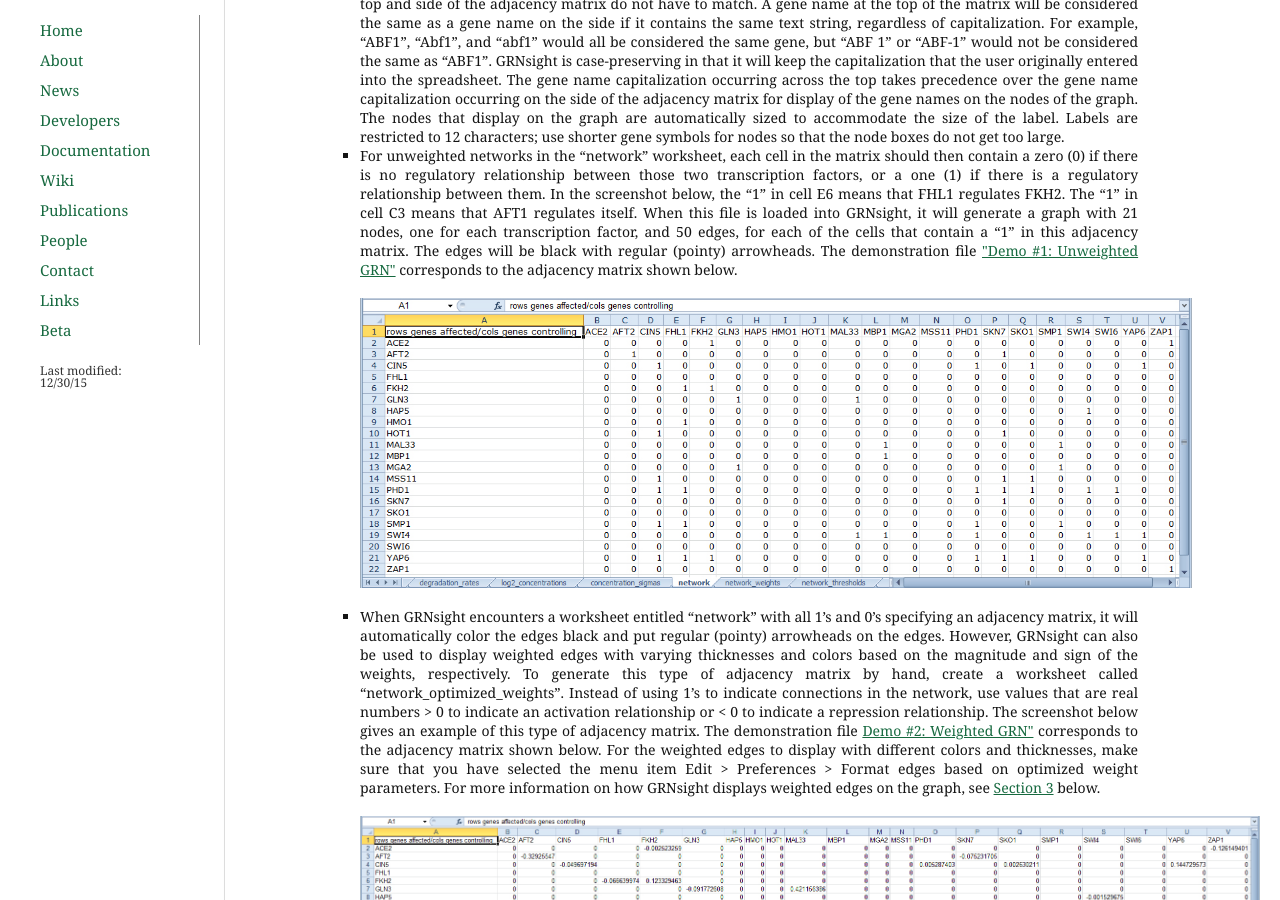
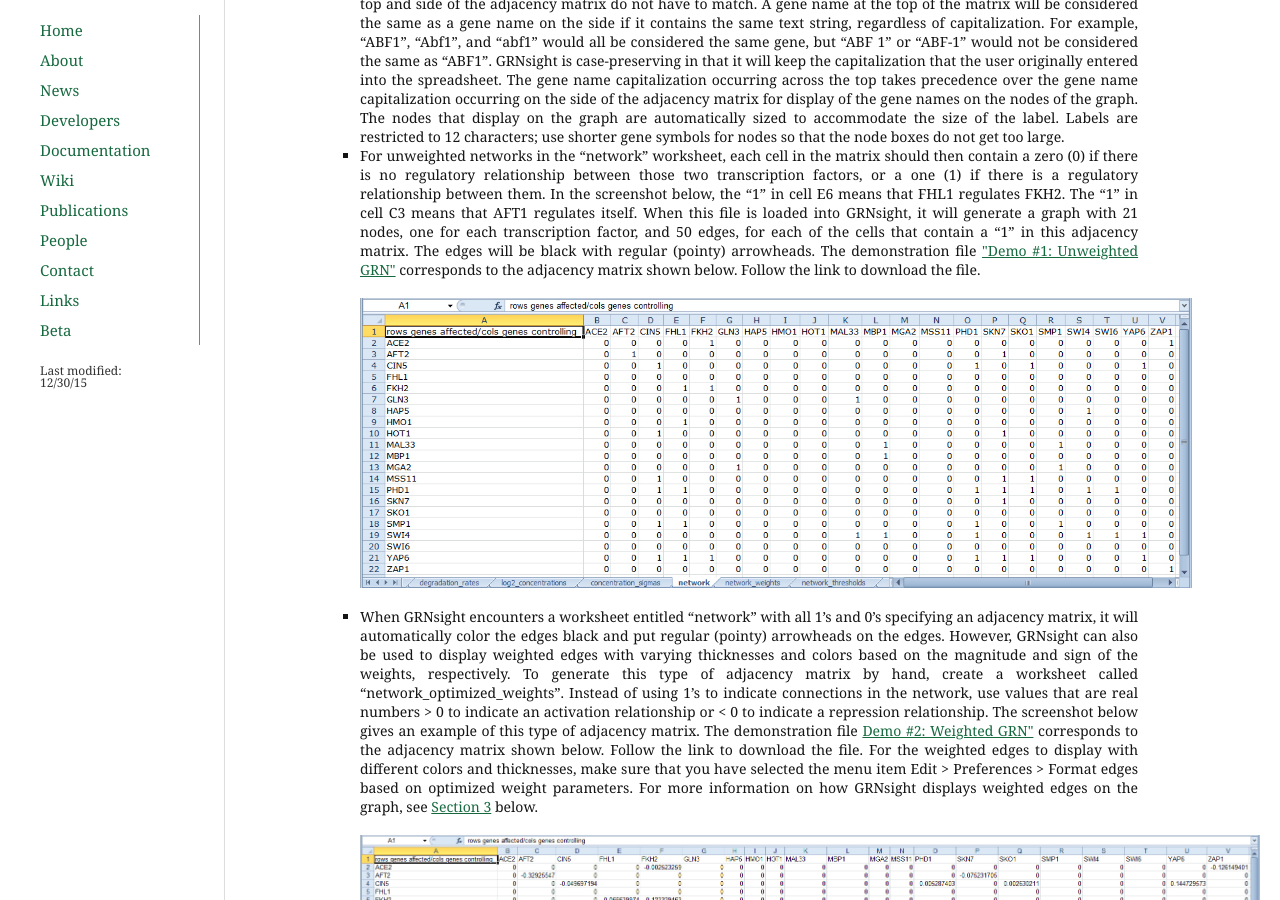
Before and after one commit to dondi/GRNsight, a Jekyll site: the page built from documentation.html, in a window 1280 px wide and 900 px high, scrolled down 1044 px. Built offline with Jekyll 4.4.1, drawn with Linux system fonts in a browser that asks for light colours; nearby versions of some CDN libraries; Markdown is read by kramdown in place of the engine named in the settings.

Commit message:
directions to follow link to download demo files

```diff
--- a/documentation.html
+++ b/documentation.html
@@ -55,7 +55,7 @@
                                                         GRNsight is primarily designed to depict gene regulatory networks that contain just transcription factors and that can be represented by a symmetric adjacency matrix. However, starting with version 1.8, GRNsight allows the user to upload spreadsheets with asymmetric adjacency matrices.  I.e., the number, identity, and order of genes across the top and side of the adjacency matrix do not have to match.  A gene name at the top of the matrix will be considered the same as a gene name on the side if it contains the same text string, regardless of capitalization.  For example, “ABF1”, “Abf1”, and “abf1” would all be considered the same gene, but “ABF 1” or “ABF-1” would not be considered the same as “ABF1”.  GRNsight is case-preserving in that it will keep the capitalization that the user originally entered into the spreadsheet. The gene name capitalization occurring across the top takes precedence over the gene name capitalization occurring on the side of the adjacency matrix for display of the gene names on the nodes of the graph.  The nodes that display on the graph are automatically sized to accommodate the size of the label. Labels are restricted to 12 characters; use shorter gene symbols for nodes so that the node boxes do not get too large.
                                                     </li>
                                                     <li>
-                                                        For unweighted networks in the “network” worksheet, each cell in the matrix should then contain a zero (0) if there is no regulatory relationship between those two transcription factors, or a one (1) if there is a regulatory relationship between them.  In the screenshot below, the “1” in cell E6 means that FHL1 regulates FKH2.  The “1” in cell C3 means that AFT1 regulates itself.  When this file is loaded into GRNsight, it will generate a graph with 21 nodes, one for each transcription factor, and 50 edges, for each of the cells that contain a “1” in this adjacency matrix.  The edges will be black with regular (pointy) arrowheads. The demonstration file <a href="https://github.com/dondi/GRNsight/raw/master/test-files/demo-files/21-genes_50-edges_Dahlquist-data_input.xlsx">"Demo #1: Unweighted GRN"</a> corresponds to the adjacency matrix shown below.
+                                                        For unweighted networks in the “network” worksheet, each cell in the matrix should then contain a zero (0) if there is no regulatory relationship between those two transcription factors, or a one (1) if there is a regulatory relationship between them.  In the screenshot below, the “1” in cell E6 means that FHL1 regulates FKH2.  The “1” in cell C3 means that AFT1 regulates itself.  When this file is loaded into GRNsight, it will generate a graph with 21 nodes, one for each transcription factor, and 50 edges, for each of the cells that contain a “1” in this adjacency matrix.  The edges will be black with regular (pointy) arrowheads. The demonstration file <a href="https://github.com/dondi/GRNsight/raw/master/test-files/demo-files/21-genes_50-edges_Dahlquist-data_input.xlsx">"Demo #1: Unweighted GRN"</a> corresponds to the adjacency matrix shown below.  Follow the link to download the file.
 
                                                         <br><br>
                                                         <img src="{{ site.baseurl }}/assets/images/Sample_network_worksheet.jpg" alt="network" height="290" width="832" />
@@ -63,7 +63,7 @@
 
                                                     </li>
                                                     <li>
-                                                        When GRNsight encounters a worksheet entitled “network” with all 1’s and 0’s specifying an adjacency matrix, it will automatically color the edges black and put regular (pointy) arrowheads on the edges. However, GRNsight can also be used to display weighted edges with varying thicknesses and colors based on the magnitude and sign of the weights, respectively. To generate this type of adjacency matrix by hand, create a worksheet called “network_optimized_weights”. Instead of using 1’s to indicate connections in the network, use values that are real numbers > 0 to indicate an activation relationship or &lt; 0 to indicate a repression relationship. The screenshot below gives an example of this type of adjacency matrix. The demonstration file <a href="https://github.com/dondi/GRNsight/raw/master/test-files/demo-files/21-genes_50-edges_Dahlquist-data_estimation_output.xlsx">Demo #2: Weighted GRN"</a> corresponds to the adjacency matrix shown below. For the weighted edges to display with different colors and thicknesses, make sure that you have selected the menu item Edit > Preferences > Format edges based on optimized weight parameters. For more information on how GRNsight displays weighted edges on the graph, see <a class="showSection3">Section 3</a> below.
+                                                        When GRNsight encounters a worksheet entitled “network” with all 1’s and 0’s specifying an adjacency matrix, it will automatically color the edges black and put regular (pointy) arrowheads on the edges. However, GRNsight can also be used to display weighted edges with varying thicknesses and colors based on the magnitude and sign of the weights, respectively. To generate this type of adjacency matrix by hand, create a worksheet called “network_optimized_weights”. Instead of using 1’s to indicate connections in the network, use values that are real numbers > 0 to indicate an activation relationship or &lt; 0 to indicate a repression relationship. The screenshot below gives an example of this type of adjacency matrix. The demonstration file <a href="https://github.com/dondi/GRNsight/raw/master/test-files/demo-files/21-genes_50-edges_Dahlquist-data_estimation_output.xlsx">Demo #2: Weighted GRN"</a> corresponds to the adjacency matrix shown below. Follow the link to download the file.  For the weighted edges to display with different colors and thicknesses, make sure that you have selected the menu item Edit > Preferences > Format edges based on optimized weight parameters. For more information on how GRNsight displays weighted edges on the graph, see <a class="showSection3">Section 3</a> below.
 
                                                         <br><br>
                                                         <img src="{{ site.baseurl }}/assets/images/Sample_network_optimized_weights_worksheet.jpg" alt="network_optimized_weights" width="900" />
```
